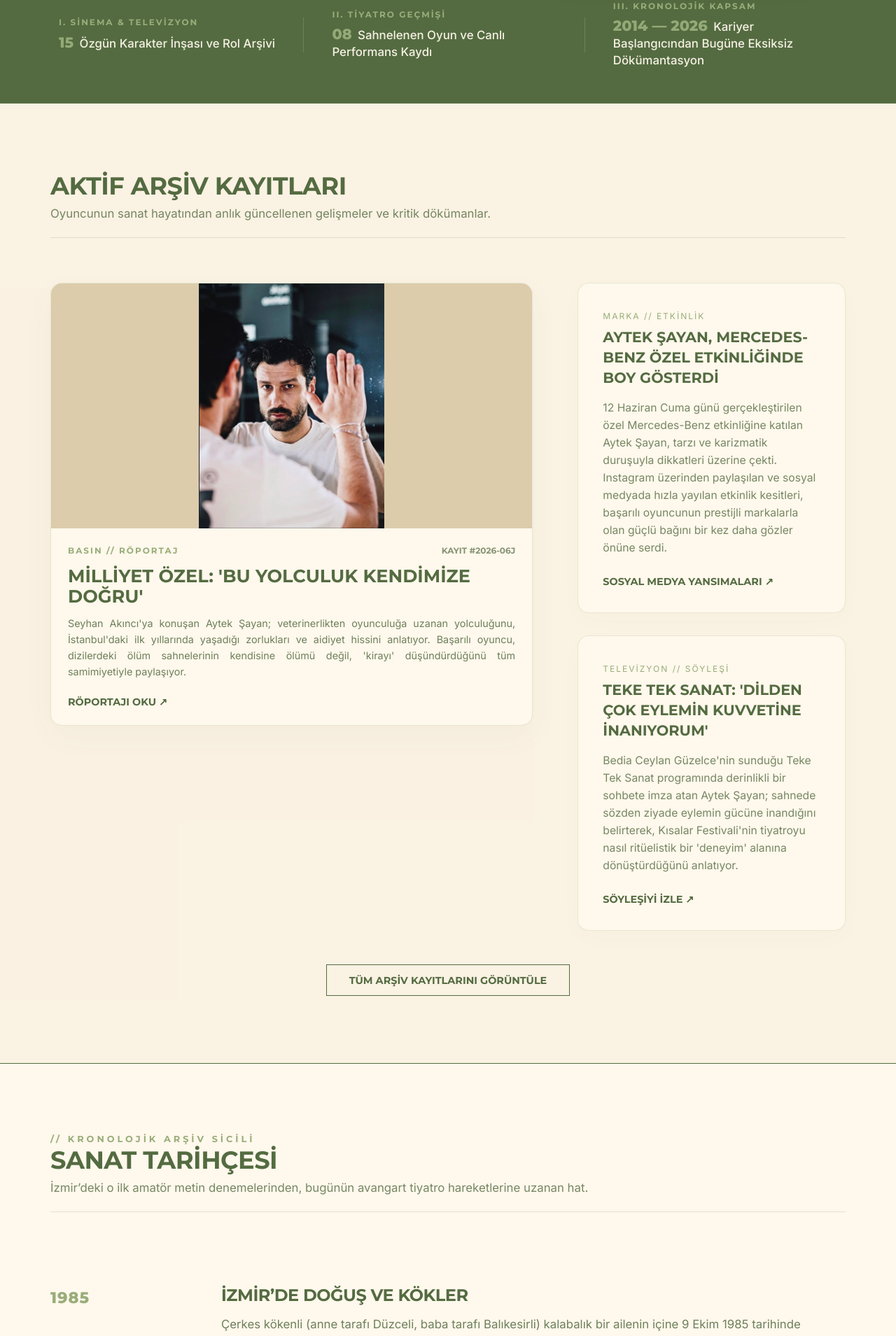
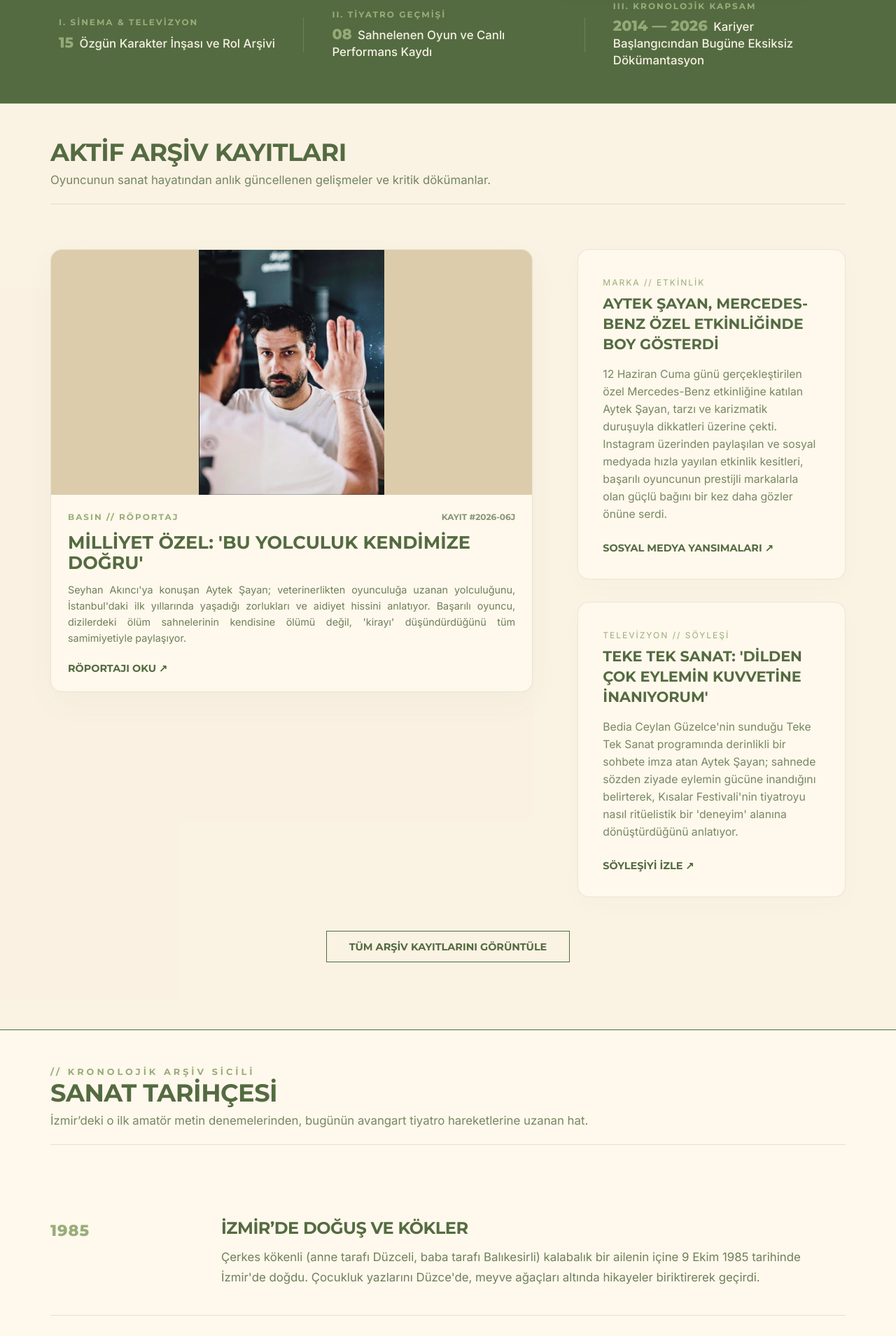
Before and after one commit to ebru1967/oyuncu-fan-projesi, a React (Vite) app: page / in a window 1280 px wide. Shown: the part 859-2768 px from the top of the page at 70% size. Built offline with nearby package versions, Linux system fonts and the light colour scheme.

Commit message:
home güncelleme.

```diff
--- a/src/pages/Home.jsx
+++ b/src/pages/Home.jsx
@@ -3,7 +3,7 @@ import { useEffect } from 'react';
 import { activeNews } from '../data/newsData';
 
 function Home() {
-  const location = useLocation(); // URL'i dinlemek için
+  const location = useLocation();
 
   useEffect(() => {
     if (location.hash === '#kronoloji') {
@@ -18,7 +18,7 @@ function Home() {
     }
   }, [location]);
 
- const mainArticle = activeNews[0];
+  const mainArticle = activeNews[0];
   const sideArticles = activeNews.slice(1, 3);
 
   const newsCoverImages = {
@@ -120,7 +120,7 @@ function Home() {
 
       <section className="curated-records">
         <div className="container">
-          <div className="section-header-editorial">
+          <div className="section-header-editorial" style={{ paddingTop: '0', marginTop: '-3rem' }}>
             <h2 className="editorial-title">Aktif Arşiv Kayıtları</h2>
             <p className="editorial-subtitle">Oyuncunun sanat hayatından anlık güncellenen gelişmeler ve kritik dökümanlar.</p>
           </div>
@@ -197,7 +197,7 @@ function Home() {
       <section id="kronoloji" className="chronicle-section">
         <div className="container">
 
-          <div className="section-header-editorial">
+          <div className="section-header-editorial" style={{ paddingTop: '0', marginTop: '-3rem' }}>
             <span className="archive-badge">// KRONOLOJİK ARŞİV SİCİLİ</span>
             <h2 className="editorial-title">SANAT TARİHÇESİ</h2>
             <p className="editorial-subtitle">İzmir’deki o ilk amatör metin denemelerinden, bugünün avangart tiyatro hareketlerine uzanan hat.</p>
```
